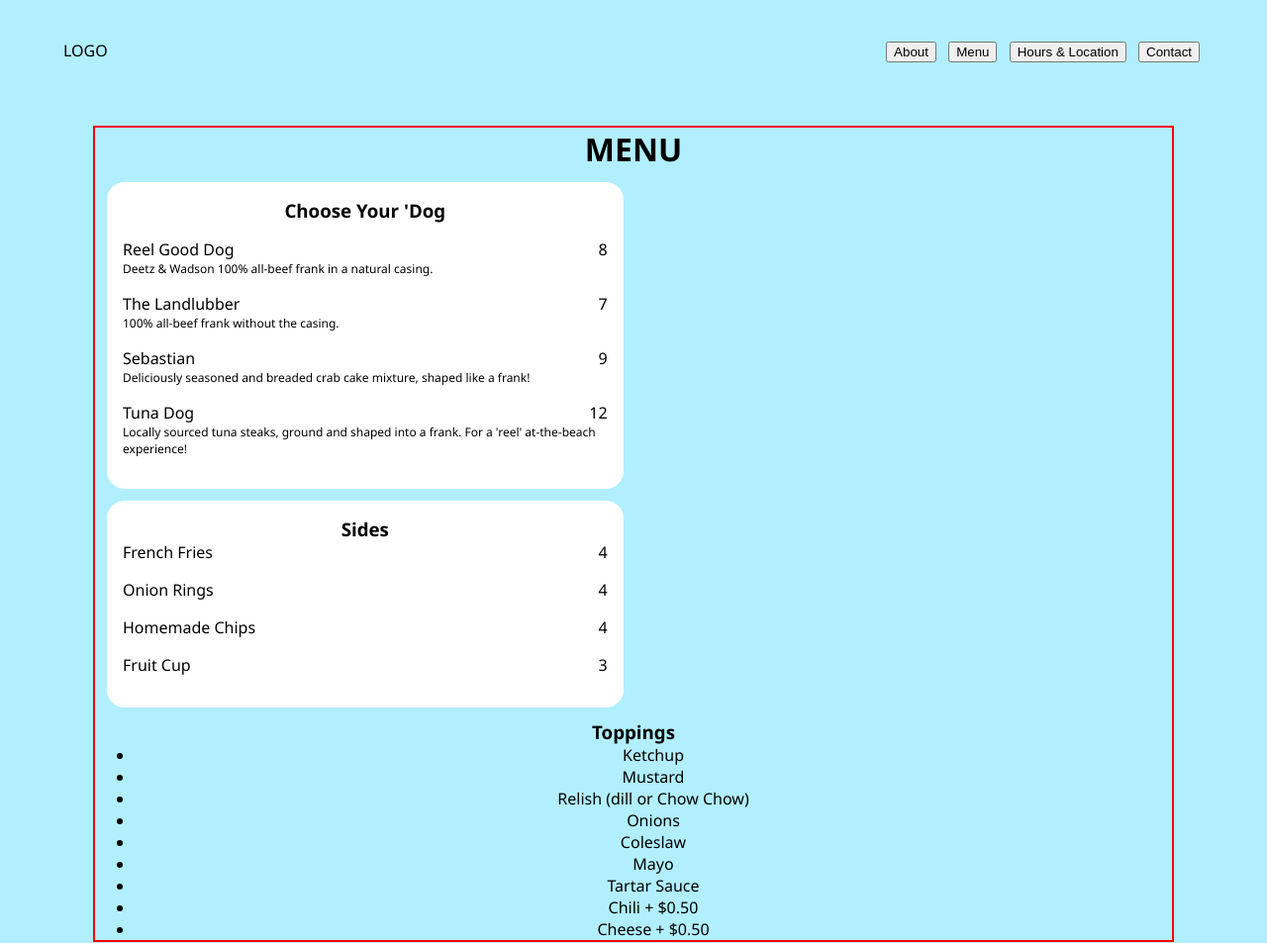
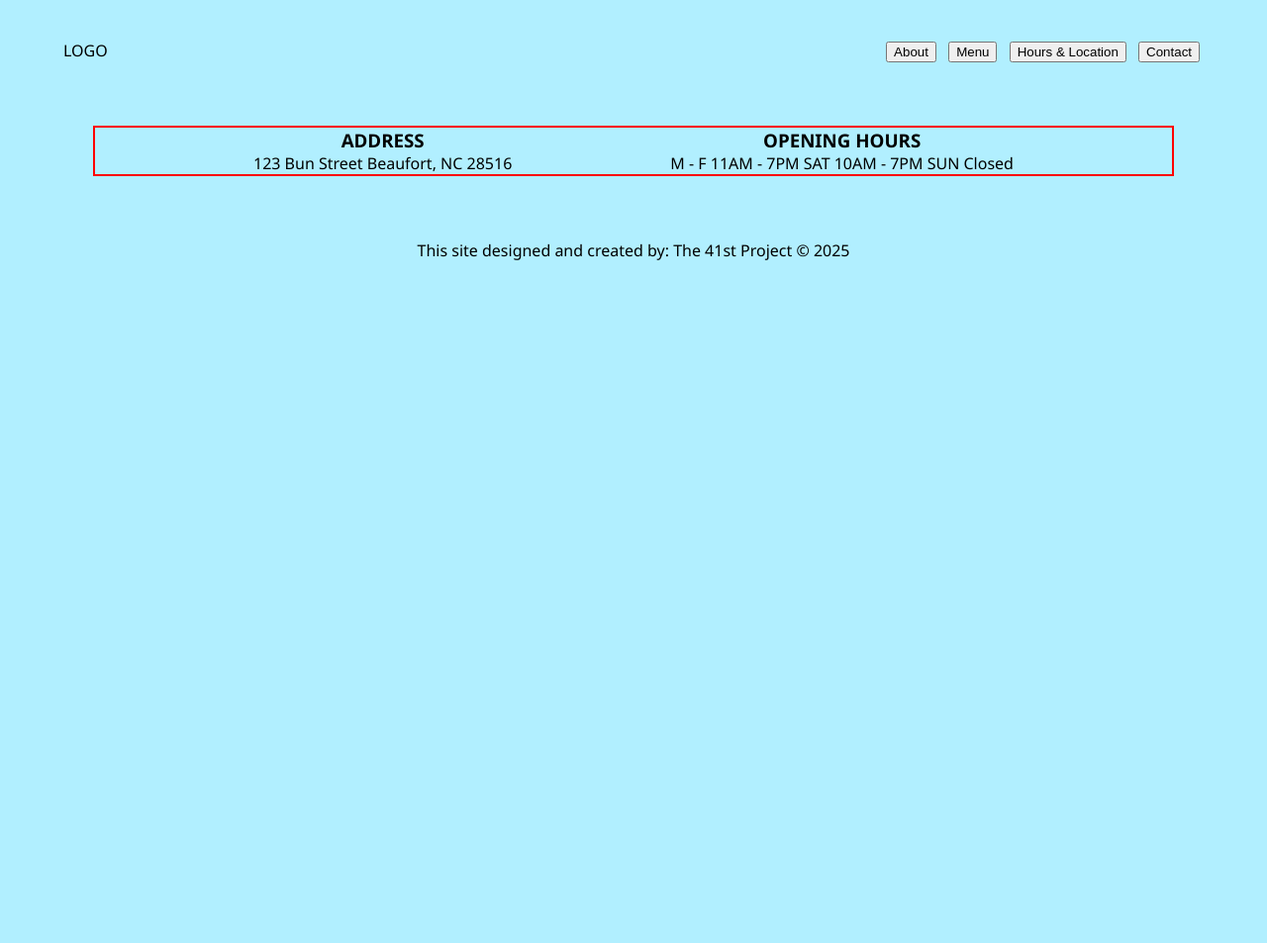
Before and after one commit to kmmoody212/reel-good-dogs, a website built with webpack: page src/template.html in a window 1280 px wide. Shown: the top 953 px of the page at 99% size. After the commit the page ends 800 px from the top, so only its background shows below. Built offline with nearby package versions, Linux system fonts and the light colour scheme.

Commit message:
Created hours and location page. Need to style.

```diff
--- a/src/index.js
+++ b/src/index.js
@@ -1,12 +1,13 @@
 // import { renderHeading } from "./modules/heading";
 // import { renderContainer, createCard } from "./modules/card";
 // import  { default as hotdogs } from "../assets/hotdogs.jpg";
-// import { entreeMenu } from "./modules/entrees.js";
-import { loadMenu } from "./pages/menu";
+// import { default as renderAboutPage } from "./pages/about";
+// import { loadMenu } from "./pages/menu";
+import { loadHours } from "./pages/hours";
 import "./styles.css";
-// import { default as renderAboutPage } from "./pages/about";
 
-loadMenu();
+// loadMenu();
+loadHours();
 
 // window.onload = () => {
 //     renderHeading();
--- /dev/null
+++ b/src/pages/hours.js
@@ -0,0 +1,39 @@
+export function loadHours() {
+    const content = document.getElementById("content");
+    const container = document.createElement("div");
+    const addressDiv = document.createElement("div");
+    const hoursDiv = document.createElement("div");
+    const addressHeading = document.createElement("h3");
+    const hoursHeading = document.createElement("h3");
+    const addressContent = document.createElement("p");
+    const hoursContent = document.createElement("p");
+
+    // add classes
+    container.classList.add("hnl-container");
+    addressDiv.classList.add("add-container");
+    hoursDiv.classList.add("hours-container");
+    addressHeading.classList.add("add-h3");
+    hoursHeading.classList.add("hours-h3");
+    addressContent.classList.add("add-text");
+    hoursContent.classList.add("hours-text");
+
+
+    // append children
+    content.appendChild(container);
+    container.appendChild(addressDiv);
+    container.appendChild(hoursDiv);
+    addressDiv.appendChild(addressHeading);
+    addressDiv.appendChild(addressContent);
+    hoursDiv.appendChild(hoursHeading);
+    hoursDiv.appendChild(hoursContent);
+
+    // adding content to elements
+    addressHeading.textContent = "ADDRESS";
+    addressContent.textContent = "123 Bun Street\nBeaufort, NC\n28516";
+
+    hoursHeading.textContent = "OPENING HOURS";
+    hoursContent.textContent = "M - F     11AM - 7PM \n SAT     10AM - 7PM \n SUN     Closed";
+
+    return container;
+
+}
--- a/src/styles.css
+++ b/src/styles.css
@@ -113,3 +113,8 @@ header > nav > button {
     justify-content: space-between;
     margin-bottom: 1rem;
 }
+
+#content > .hnl-container {
+    display: flex;
+    justify-content: space-evenly;
+}
```
